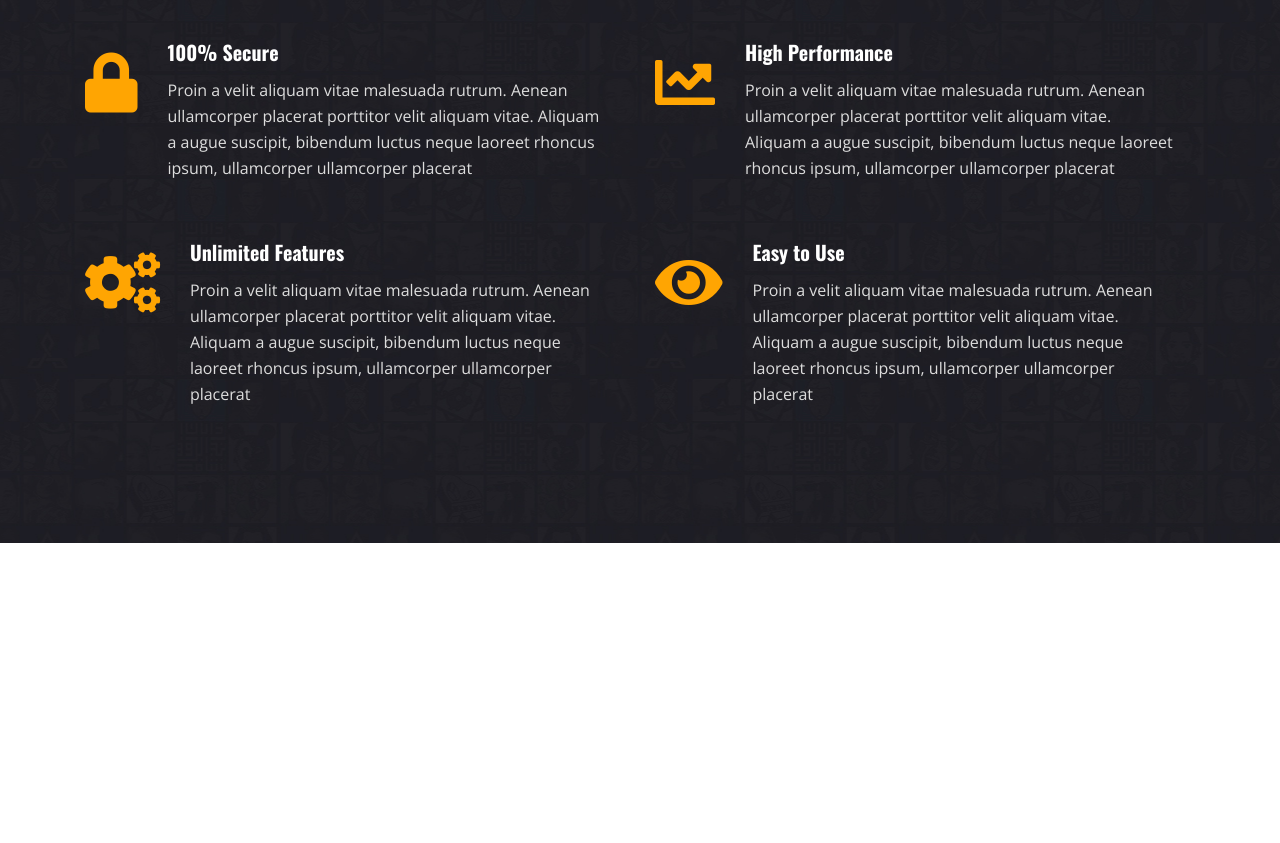
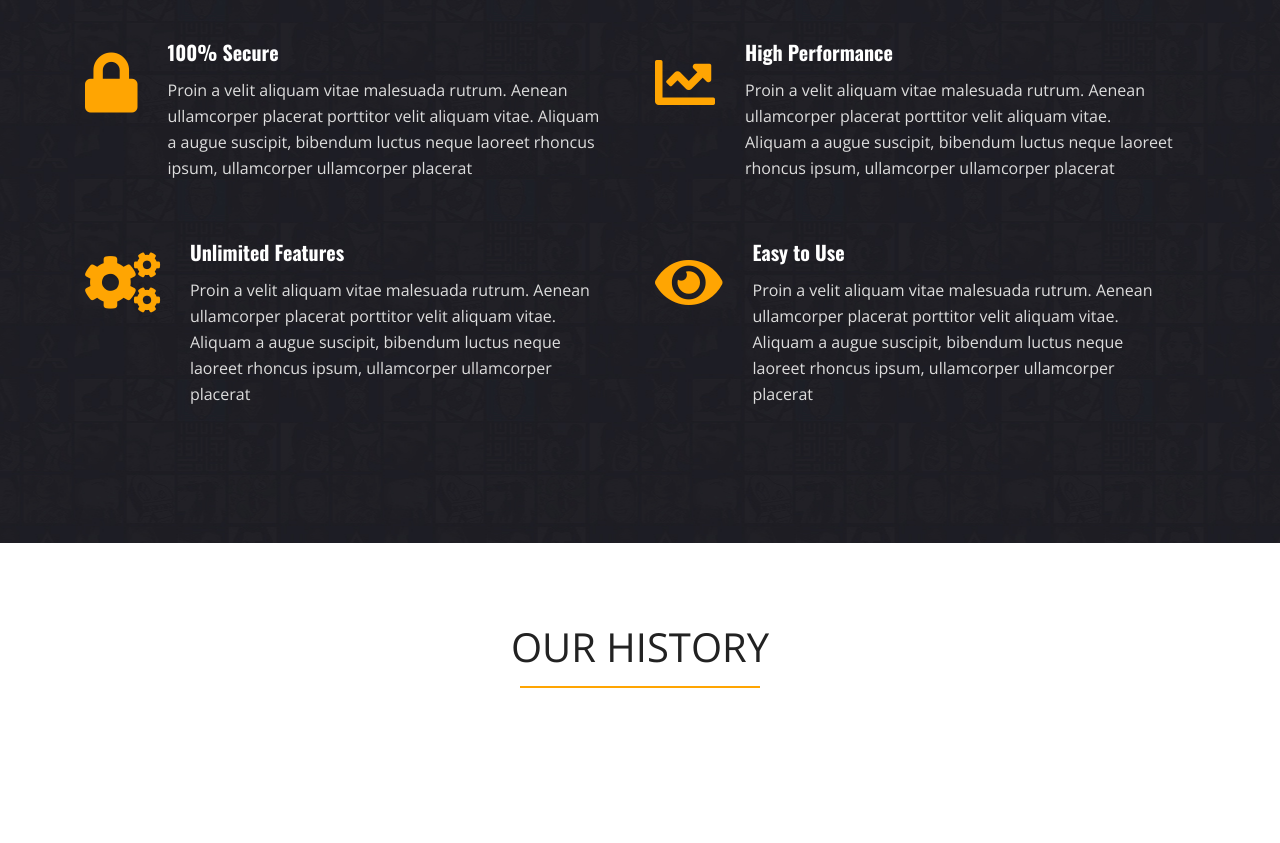
Before and after one commit to coatceatl/fIDEA, a website: page index.html in a window 1280 px wide. Shown: the part 3994-4837 px from the top of the page. Before the commit the page ends 4537 px from the top, so only its background shows below. Drawn offline with nearby package versions, Linux system fonts and the light colour scheme.

Commit message:
added block history

```diff
--- a/index.html
+++ b/index.html
@@ -460,6 +460,17 @@
       </div>
     </section>
 
+    <!-- History -->
+    <section class='history section-padding'>
+      <div class='container'>
+        <div class='row'>
+          <div class='col-12 section-header text-center'>
+            <h2 class='section-subtitle'>Our history</h2>
+          </div>
+        </div>
+      </div>
+    </section>
+
     <script src='dist/main.js'></script>
   </body>
 </html>
```
